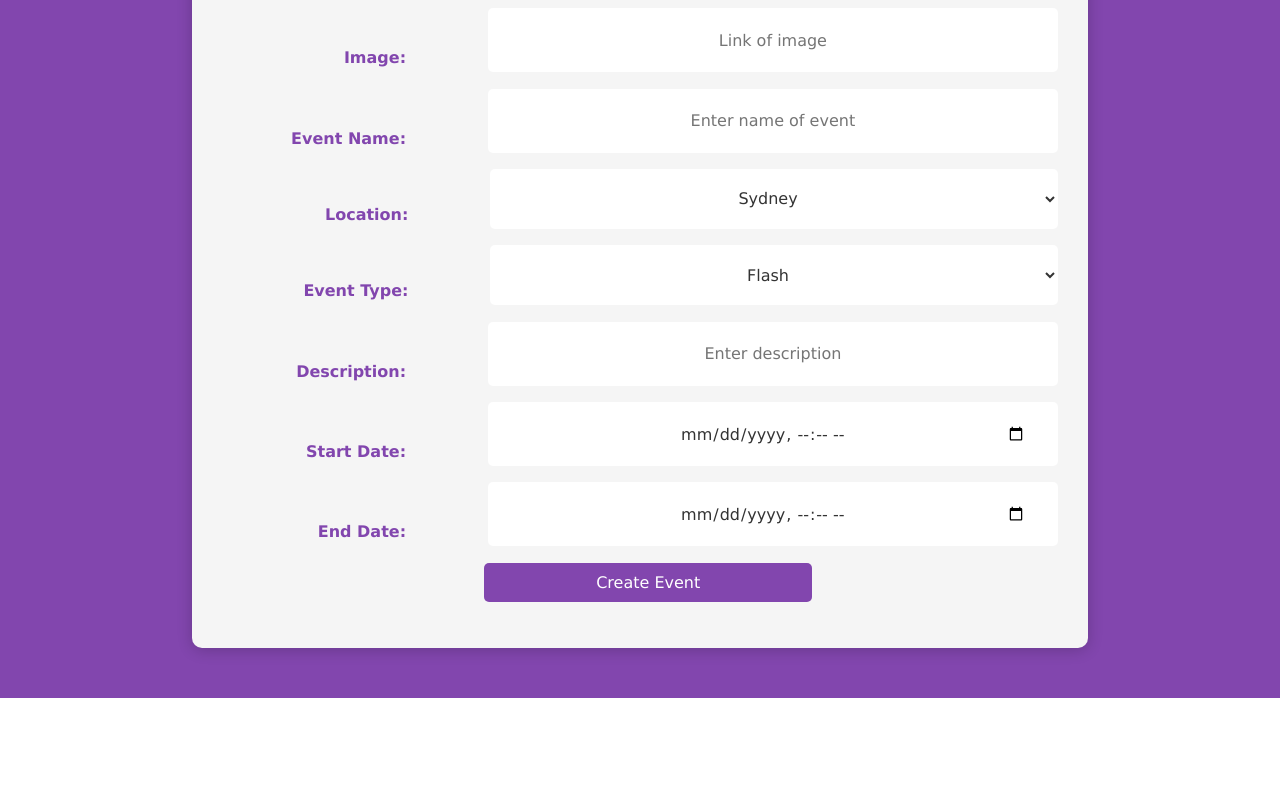
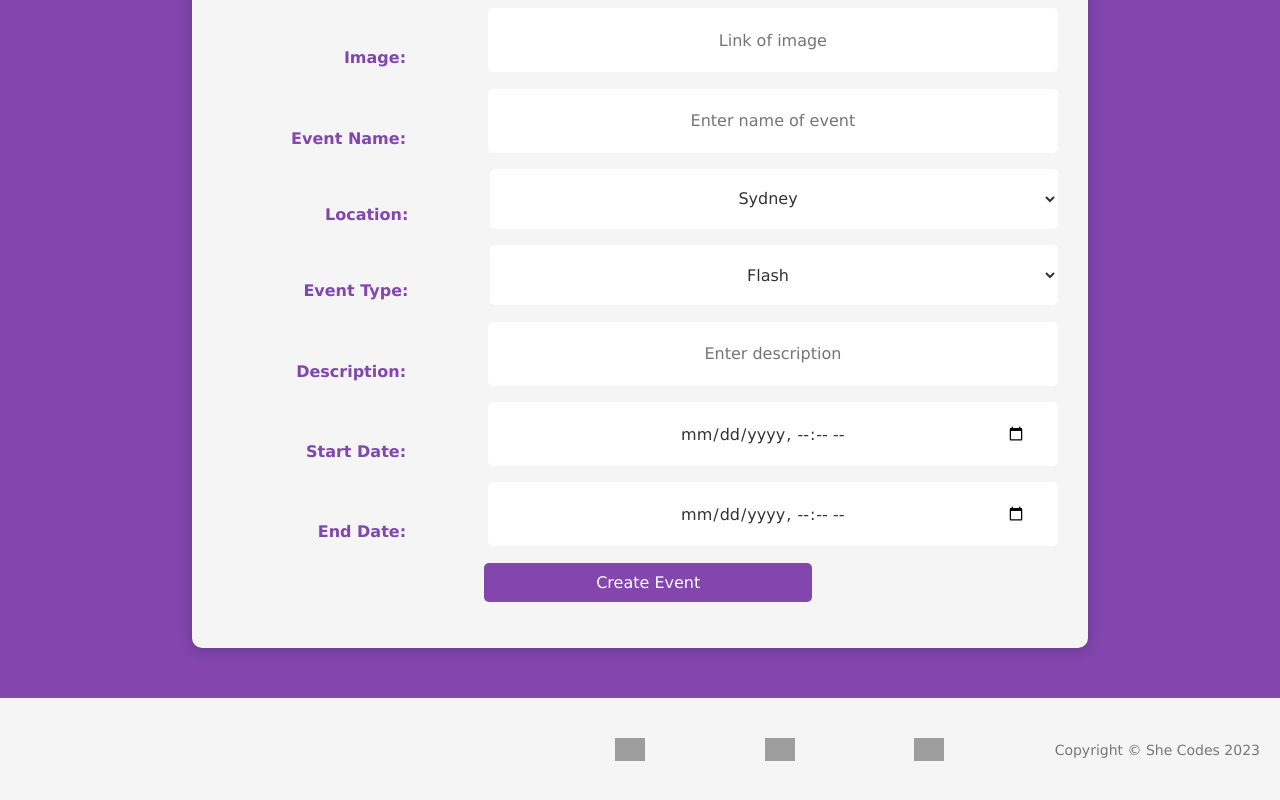
Before and after one commit to SheCodesAus/select_stars_group_2023_frontend, a React (Vite) app in the folder selectstars/: page /event in a window 1280 px wide. Shown: the part 212-1012 px from the top of the page. Before the commit the page ends 910 px from the top, so only its background shows below. Built offline with nearby package versions, Linux system fonts and the light colour scheme; grey boxes are pictures that could not be loaded.

Commit message:
made footer

```diff
--- a/selectstars/src/App.jsx
+++ b/selectstars/src/App.jsx
@@ -15,15 +15,19 @@ import ChangePasswordForm from './components/ChangePassword/ChangePasswordForm';
 import MentorProfile from './components/AllMentorsList/AllMentors';
 import MentorDetails from './components/MentorDetailsPage/MentorDetails';
 import MentorAddEvent from './components/MentorAddEventPage/Index';
+import Footer from './components/Footer/Footer';
 
 const HeaderLayout = () => {
   return (
     <>
       <Nav />
       <Outlet />
+      <Footer />
     </>
   )
-}
+};
+
+
 
 const router = createBrowserRouter([
   {
--- a/selectstars/src/components/CreateEventForm/CreateEventForm.jsx
+++ b/selectstars/src/components/CreateEventForm/CreateEventForm.jsx
@@ -1,6 +1,8 @@
 import React, { useState,useEffect } from "react";
 import { useNavigate } from "react-router-dom";
 import './createEventForm.css';
+
+
 
 function CreateEventForm() {
     const [eventDetails, setEventDetails] = useState({
@@ -145,6 +147,7 @@ function CreateEventForm() {
                     <button type="submit" onClick={handleSubmit}>Create Event</button>
                 </div>
             </form>
+
         </div>
 
     )
--- a/selectstars/src/components/CreateEventForm/createEventForm.css
+++ b/selectstars/src/components/CreateEventForm/createEventForm.css
@@ -94,6 +94,10 @@ select:focus {
     background-color: #f3279a;
 }
 
+.footer {
+    background-color: orange;
+}
+
 /* Responsive styles */
 @media screen and (max-width: 480px) {
     form {
--- a/selectstars/src/components/CreateEventForm/createEventForm.jsx
+++ b/selectstars/src/components/CreateEventForm/createEventForm.jsx
@@ -1,6 +1,8 @@
 import React, { useState,useEffect } from "react";
 import { useNavigate } from "react-router-dom";
 import './createEventForm.css';
+
+
 
 function CreateEventForm() {
     const [eventDetails, setEventDetails] = useState({
@@ -145,6 +147,7 @@ function CreateEventForm() {
                     <button type="submit" onClick={handleSubmit}>Create Event</button>
                 </div>
             </form>
+
         </div>
 
     )
--- /dev/null
+++ b/selectstars/src/components/Footer/Footer.css
@@ -0,0 +1,34 @@
+.footer-container {
+    background-color: #f5f5f5;
+    display: flex;
+    justify-content: space-between;
+    align-items: center;
+    width: 100%;
+    height: auto;
+    padding: 20px;
+    font-size: 14px;
+}
+
+.social-icons {
+    display: flex;
+    justify-content: center;
+    align-items: center;
+    padding: 20px;
+    margin-left: auto;
+}
+
+.social-icons a {
+    display: flex;
+    align-items: center;
+    margin-right: 5%;
+
+}
+
+.social-icons img {
+    width: 30px;
+    margin-right: 100px;
+}
+
+.copyright {
+    color: #777;
+}
--- /dev/null
+++ b/selectstars/src/components/Footer/Footer.jsx
@@ -0,0 +1,32 @@
+import React from "react";
+import './Footer.css';
+
+const Footer = () => {
+    const year = new Date().getFullYear();
+
+    return (
+        <footer className="footer-container">
+
+            <div className="social-icons">
+
+                <a href="https://twitter.com/shecodesaus?lang=en" target="_blank" rel="noopener noreferrer">
+                    <img src="https://cdn-icons-png.flaticon.com/512/3256/3256013.png" alt="twitter" />
+                </a>
+
+                <a href="https://www.instagram.com/shecodesaus/?hl=en" target="_blank" rel="noopener noreferrer">
+                    <img src="https://cdn-icons-png.flaticon.com/512/2111/2111463.png" alt="instagram" />
+                </a>
+
+                <a href="https://www.linkedin.com/company/shecodesaustralia/?originalSubdomain=au" target="_blank" rel="noopener noreferrer">
+                    <img src="https://cdn-icons-png.flaticon.com/512/3536/3536505.png" alt="linkedin" />
+                </a>
+
+            </div>
+            <div className="copyright">
+            {`Copyright © She Codes ${year}`}
+            </div>
+        </footer>
+    );
+};
+
+export default Footer;
```
